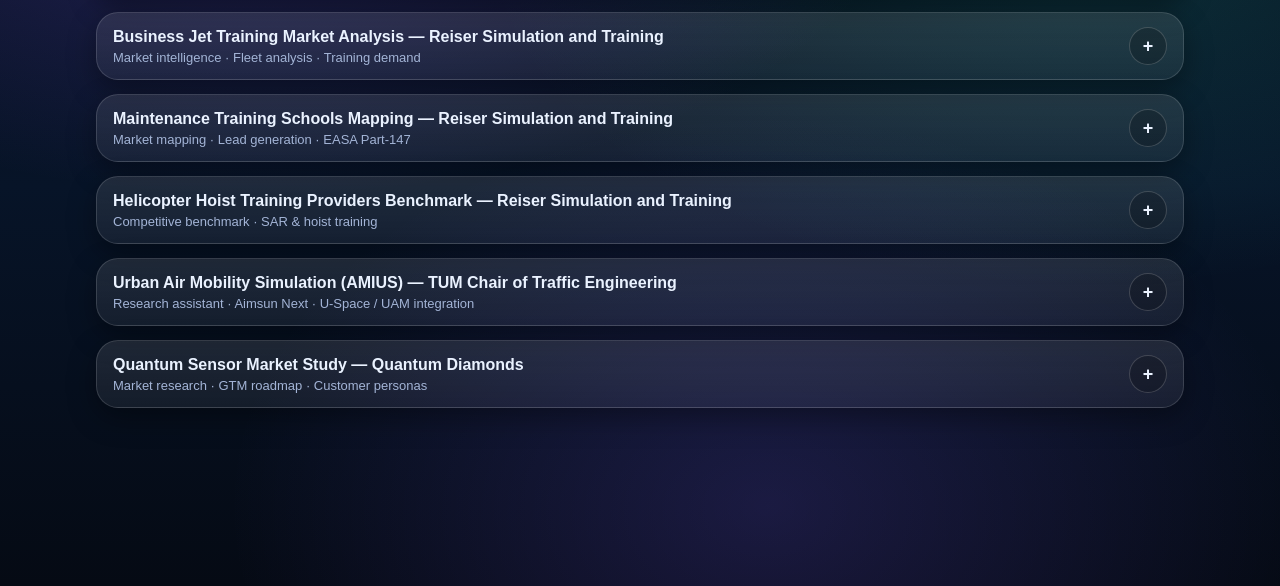
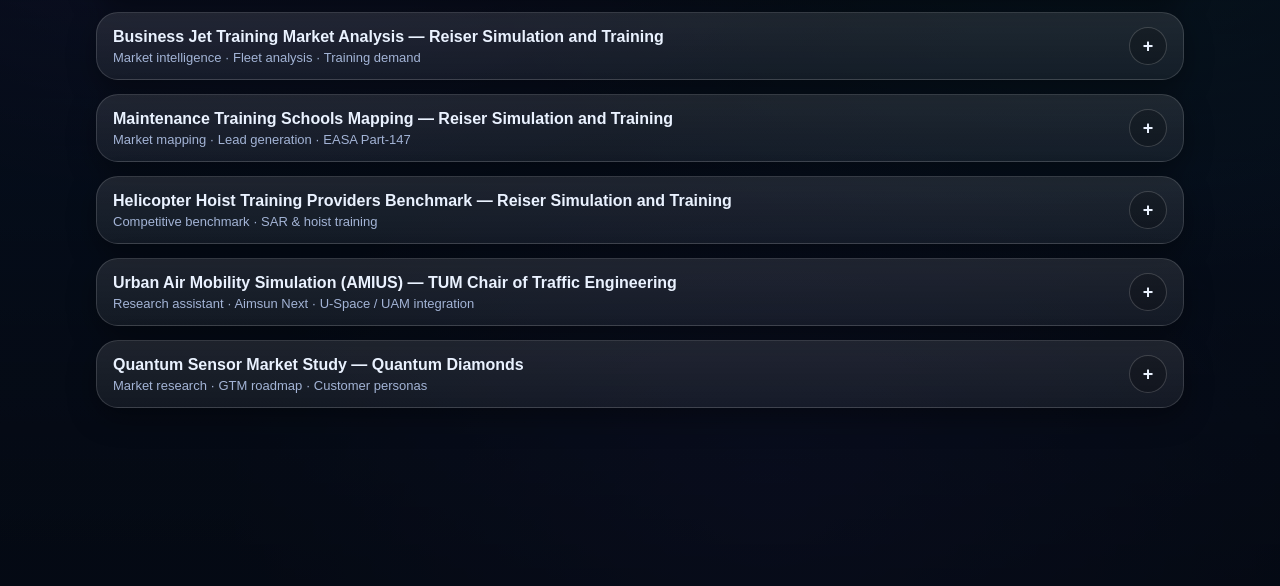
Before and after one commit to Arshdeep1211/Portfolio, a plain HTML site: page projects.html in a window 1280 px wide. Shown: the part 214-800 px from the top of the page. Drawn offline with Linux system fonts and the light colour scheme.

Commit message:
Add background script to projects.html

```diff
--- a/projects.html
+++ b/projects.html
@@ -8,6 +8,8 @@
   <script defer src="assets/js/main.js"></script>
 </head>
 <body>
+  <div id="bg-slideshow"></div>
+<div class="bg-overlay"></div>
   <main class="container">
     <header class="header">
       <div class="brand">
@@ -272,5 +274,6 @@
     </section>
 
   </main>
+  <script src="assets/js/background.js"></script>
 </body>
 </html>
```
